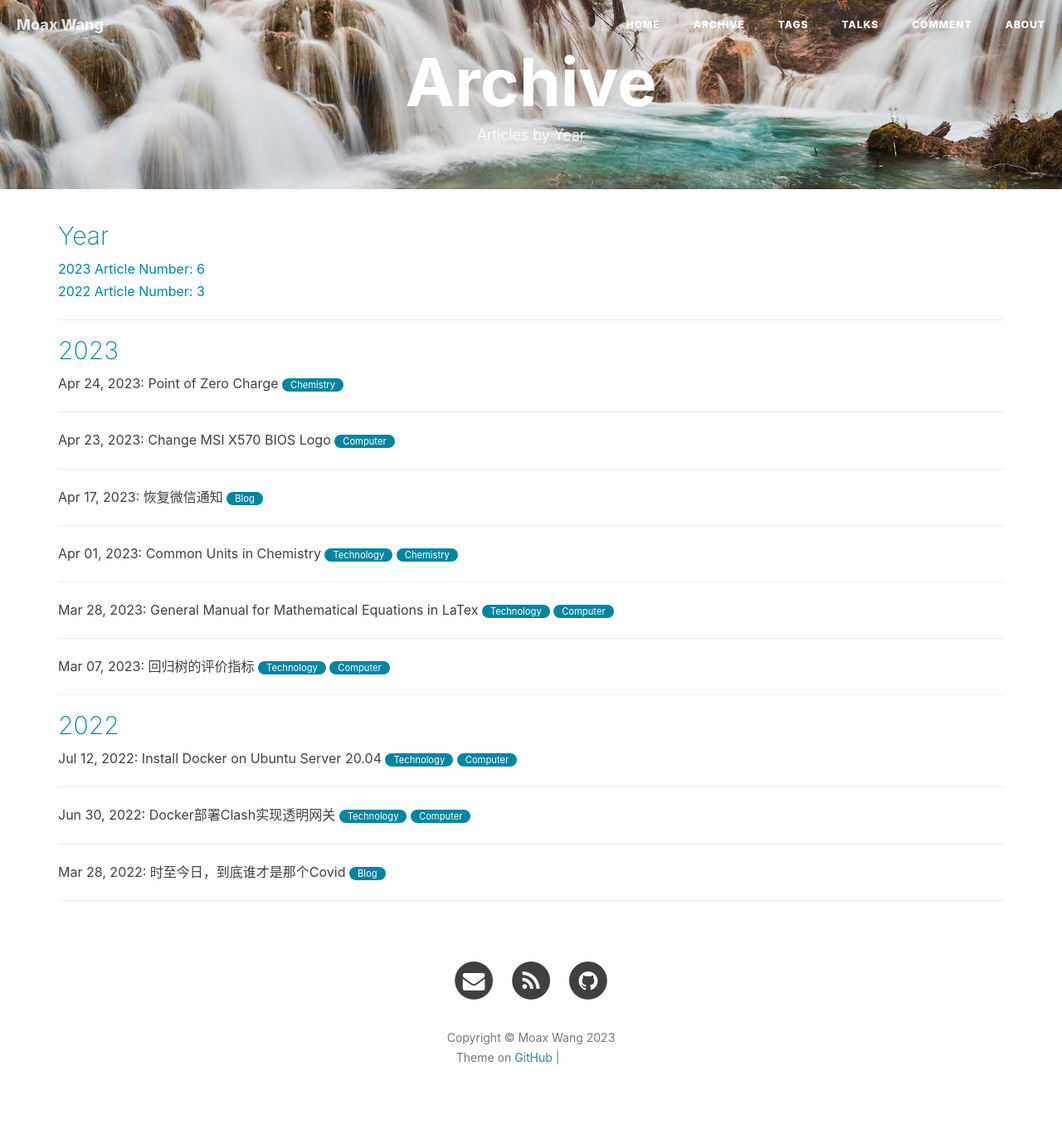
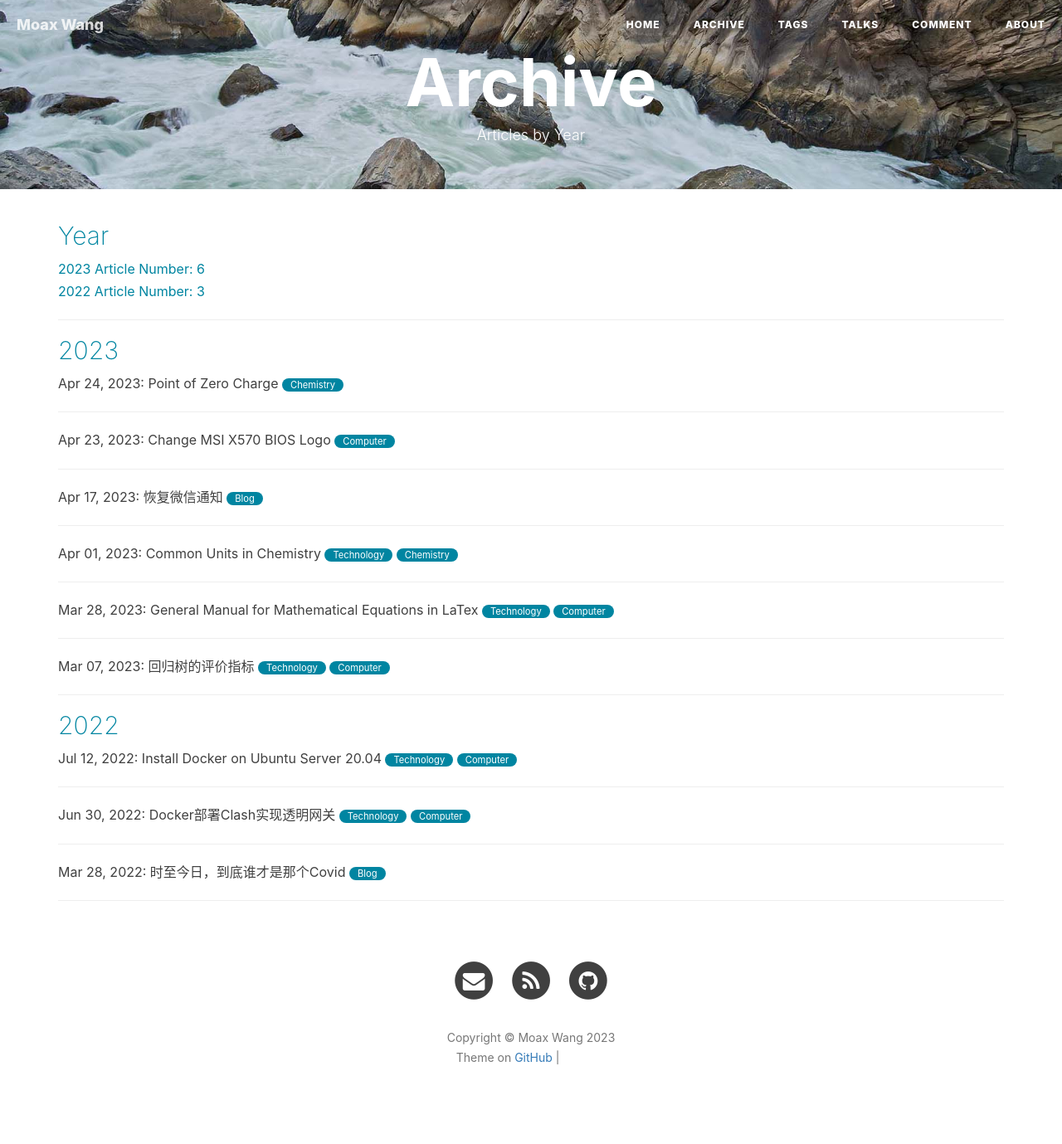
Before and after one commit to WinchellWang/winchellwang.github.io, a Jekyll site: the page built from 1archive.html, in a window 1280 px wide. Shown: the whole page at 83% size. Built offline with Jekyll 4.4.1, drawn with Linux system fonts in a browser that asks for light colours; nearby versions of some CDN libraries; comment, search, counter and statistics services are not loaded; grey boxes are pictures that could not be loaded.

Commit message:
Background Update

```diff
--- a/1archive.html
+++ b/1archive.html
@@ -2,7 +2,7 @@
 title: Archive
 layout: default
 description: Articles by Year
-header-img: "img/tag-bg.jpg"
+header-img: "img/archive-bg.jpg"
 permalink: /archive/
 ---
 <header class="intro-header" style="background-image: url('{{ site.baseurl }}/{% if page.header-img %}{{ page.header-img }}{% else %}{{ site.header-img }}{% endif %}')">
--- a/3talk.html
+++ b/3talk.html
@@ -2,7 +2,7 @@
 title: Talks
 layout: default
 description: Say Whatever I Want.
-header-img: "img/tag-bg.jpg"
+header-img: "img/talk-bg.jpg"
 permalink: /talk/
 ---
 
--- a/4comment.html
+++ b/4comment.html
@@ -3,7 +3,7 @@ layout: page
 permalink: /comment/
 title: "Comment"
 description: "No Restrictions."
-header-img: "img/tag-bg.jpg"
+header-img: "img/comment-bg.jpg"
 ---
 
 <hr>
```
Also changed, not shown: img/archive-bg.jpg (added), img/comment-bg.jpg (added), img/post-bg-life.jpg, img/post-bg-tech.jpg, img/talk-bg.jpg (added).
